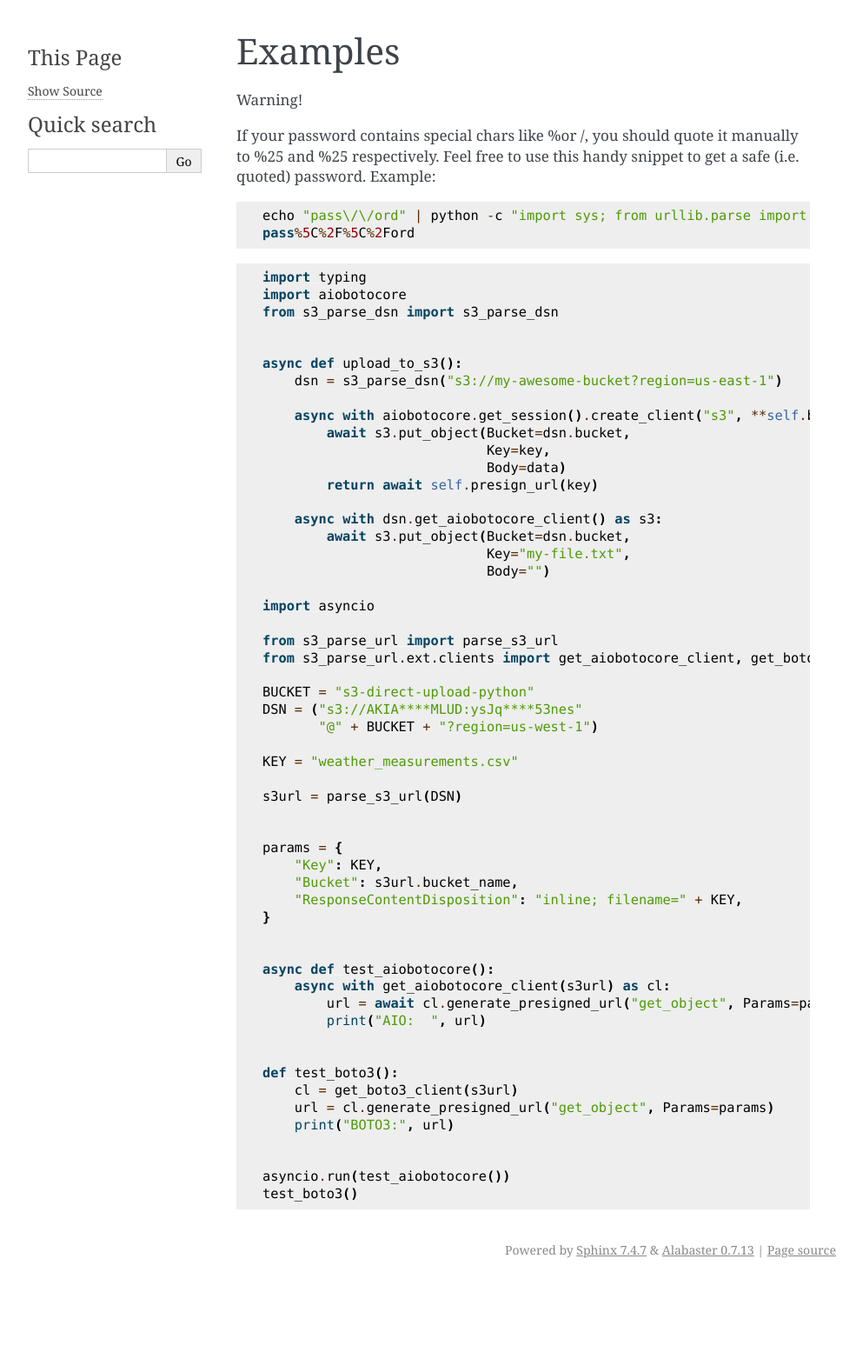
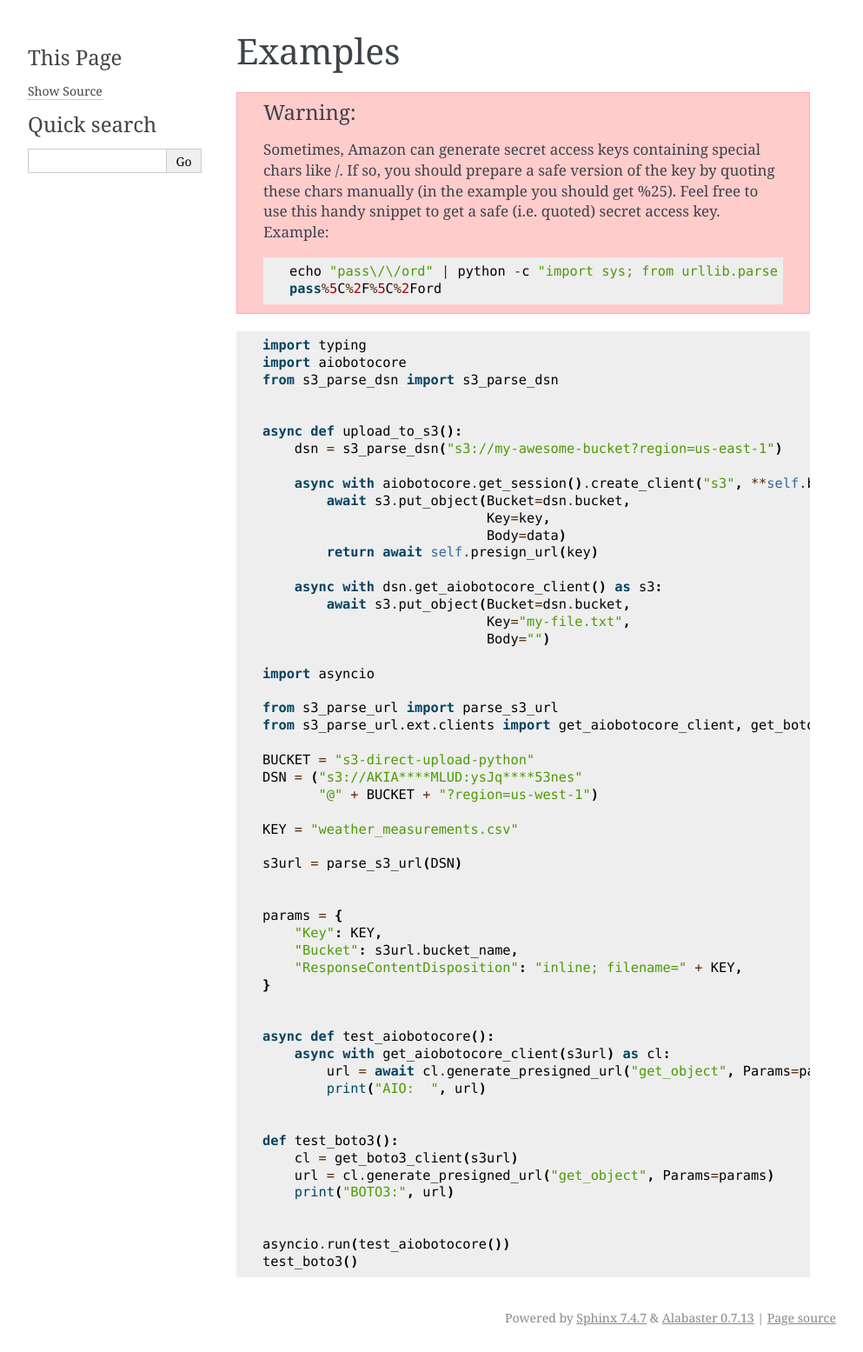
Before and after one commit to marazmiki/s3-parse-url, a Sphinx documentation site: the page built from docs/source/examples.rst, in a window 1280 px wide. Shown: the whole page at 87% size, without its empty margins (148-1141 px from the left). Built offline with Sphinx 7.4.7, drawn with Linux system fonts in a browser that asks for light colours; before the commit the page ends 1477 px from its top, so only the background shows below that.

Commit message:
refactoring:  test_s3_parse_url_with_not_format_password docs: clarified the documentation fix: type hintings

```diff
--- a/docs/source/conf.py
+++ b/docs/source/conf.py
@@ -8,7 +8,7 @@ templates_path = ["_templates"]
 source_suffix = ".rst"
 
 master_doc = "index"    # It's important for RTFD
-exclude_patterns = []
+exclude_patterns: list = []
 
 # HTML
 html_theme = "alabaster"    # sphinx
--- a/docs/source/examples.rst
+++ b/docs/source/examples.rst
@@ -1,17 +1,18 @@
 Examples
 ========
 
-Warning!
+.. warning::
 
-If your password contains special chars like %or /, you should quote it manually
-to %25 and %25 respectively. Feel free to use this handy snippet to get a safe
-(i.e. quoted) password.
-Example:
+    Sometimes, Amazon can generate secret access keys containing special chars
+    like /. If so, you should prepare a safe version of the key by quoting these
+    chars manually (in the example you should get %25). Feel free to use this
+    handy snippet to get a safe  (i.e. quoted) secret access key.
+    Example:
 
-.. code::
+    .. code::
 
-    echo "pass\/\/ord" | python -c "import sys; from urllib.parse import quote_plus; print(quote_plus(sys.stdin.read().strip()))"
-    pass%5C%2F%5C%2Ford
+        echo "pass\/\/ord" | python -c "import sys; from urllib.parse import quote_plus; print(quote_plus(sys.stdin.read().strip()))"
+        pass%5C%2F%5C%2Ford
 
 .. code::
 
```
Also changed, not shown: 4 other files.
